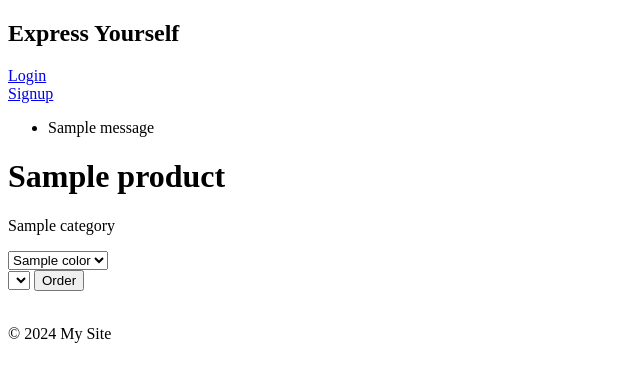
After one commit to hmmessai/ExpressYourself, a Django app: page /order/1/1/ in a window 1280 px wide. The commit adds this page. Shown: the top 382 px of the page, without its empty margins (0-640 px from the left). Run offline with Django 5.2, Linux system fonts and the light colour scheme; tables that the repository leaves empty hold one stand-in row (values such as "Sample post"); one stand-in notice (Sample message) is shown; lists and menus that the app fills with data are empty.

Commit message:
Added Ordering and Cart functionality

```diff
--- a/store/models/product.py
+++ b/store/models/product.py
@@ -27,7 +27,7 @@ class Product(models.Model):
     name = models.CharField(max_length=50, null=False)
     description = models.TextField(blank=True, null=True)
     price = models.DecimalField(max_digits=10, default=0.00, decimal_places=2, null=False)
-    category = models.ForeignKey(Category, on_delete=models.CASCADE, null=False)
+    category = models.ForeignKey(Category, on_delete=models.CASCADE, null=False, related_name='products')
     available_colors = models.ManyToManyField(Color, related_name='using_products')
     rating = models.IntegerField(choices=RATINGS, null=True)
     size = models.ManyToManyField(Size, blank=True)
--- /dev/null
+++ b/store/templates/store/order.html
@@ -0,0 +1,24 @@
+{% extends 'base.html' %}
+{% block title %}
+Order
+{% endblock %}
+
+{% block content %}
+<h1>{{product.name}}</h1>
+<p>{{product.category.name}}</p>
+<form method="POST" action="{% url 'order' product.id user.id %}">
+    {% csrf_token %}
+    <select name="color" >
+        {% for color in product.available_colors.all %}
+            <option value="{{color}}">{{ color }}</option>
+        {% endfor %}
+    </select>
+    <br>
+    <select name="size" id="">
+        {% for size in product.size.all %}
+            <option value="{{ size }}">{{size}}</option>
+        {% endfor %}
+    </select>
+    <button type="submit">Order</button>
+</form>
+{% endblock %}
--- a/store/templates/store/signup.html
+++ b/store/templates/store/signup.html
@@ -13,6 +13,8 @@
         <input type="text" id="username" name="username" required><br>
         <label for="email">Email:</label>
         <input type="email" id="email" name="email" required><br>
+        <label for="phone_number">Phone Number:</label>
+        <input type="number" id="phone_number" name="phone_number" required><br>
         <label for="password1">Password:</label>
         <input type="password" id="password1" name="password1" required><br>
         <label for="password2">Confirm Password:</label>
--- a/store/urls.py
+++ b/store/urls.py
@@ -1,5 +1,5 @@
 from django.urls import path
-from .views import views
+from .views import views, order_views
 
 urlpatterns = [
     path('', views.index, name='index'),
@@ -7,5 +7,9 @@ urlpatterns = [
     path('login/', views.login_view, name='login'),
     path('signup/', views.signup_view, name="signup"),
     path('logout/', views.logout_view, name='logout'),
-    path('home/', views.home, name='home')
+    path('home/', views.home, name='home'),
+    path('order/<int:product_id>/<int:user_id>/', order_views.order, name='order'),
+    path('add-to-cart/<int:product_id>/', order_views.add_to_cart, name="add_to_cart"),
+    path('view-cart/', order_views.view_cart, name="view_cart"),
+    path('checkout/', order_views.checkout, name="checkout"),
 ]
--- /dev/null
+++ b/store/views/order_views.py
@@ -0,0 +1,60 @@
+from django.shortcuts import render, get_object_or_404, redirect
+from django.contrib.auth import authenticate, login, logout
+from django.contrib.auth.decorators import login_required
+from django.http import HttpResponse
+from django.contrib import messages
+import json
+from ..models.users import CustomerProfile, SellerProfile, CustomUser
+from ..models.product import Product, Color, Size
+from ..models.order import Order, Cart
+
+
+def order(request, product_id, user_id):
+    product = Product.objects.get(id=product_id)
+    user = CustomUser.objects.get(id=user_id)
+    if request.method == 'POST':
+        color_name = request.POST['color']
+        size_name = request.POST['size']
+
+        color = Color.objects.get(name=color_name)
+        size = Size.objects.get(name=size_name)
+
+        order = Order.objects.create(user=user, product=product, color=color, size=size)
+        order.save()
+        return redirect('home')
+    return render(request, 'store/order.html', {'product': product})
+
+
+def add_to_cart(request, product_id):
+    product = Product.objects.get(id=product_id)
+    user = request.user
+    if request.method == 'POST':
+        try:
+            cart, created = Cart.objects.get_or_create(user=user)
+            if cart.orders.filter(product=product).exists():
+                raise Exception("Order already added to cart")
+            order = Order.objects.create(user=user, product=product)
+            cart.orders.add(order)
+            messages.success(request, f"Successfully added to cart")
+        except Exception as e:
+            messages.error(request, f"Error Occured: {e}")
+        return redirect('home')
+    return redirect('home')
+
+def view_cart(request):
+    user = request.user
+
+    cart = get_object_or_404(Cart, user=user)
+
+    return render(request, 'store/cart.html', {'cart': cart})
+
+def checkout(request):
+    selected_orders = request.POST.getlist('orders')
+    orders = []
+
+    for order in selected_orders:
+        orders.append(Order.objects.get(id=order))
+
+    print(orders)
+
+    return redirect('view_cart')
--- a/templates/base.html
+++ b/templates/base.html
@@ -18,7 +18,16 @@
                 {% csrf_token %}
                 <button>Logout</button>
             </form>
-            <a href="{% url 'view_profile' %}">View Profile</a>
+            {% url 'view_profile' as view_profile %}
+            {% if request.path == view_profile %}
+                <a href="{% url 'home' %}">Home</a>
+            {% elif request.path == home %}
+                <a href="{% url 'view_profile' %}">View Profile</a>
+            {% else %}
+                <a href="{% url 'home' %}">Home</a><br>
+                <a href="{% url 'view_profile' %}">View Profile</a>
+            {% endif %}
+                <br><a href="{% url 'view_cart' %}">View Cart</a>
             {% else %}
             <a href="{% url 'login' %}" class="button">Login</a><br>
             <a href="{% url 'signup' %}" class="button">Signup</a>
@@ -26,6 +35,13 @@
         </nav>
     </header>
     <main>
+        {% if messages %}
+            <ul class="messages">
+                {% for message in messages %}
+                    <li{% if message.tags %} class="{{ message.tags }}"{% endif %}>{{ message }}</li>
+                {% endfor %}
+            </ul>
+        {% endif %}
         {% block content %}
 
 
@@ -35,5 +51,7 @@
     <footer>
         <p>&copy; 2024 My Site</p>
 </footer>
+{% block scripts %}
+{% endblock %}
 </body>
 </html>
```
Also changed, not shown: store/templates/store/cart.html (added, +14 -0 lines), store/templates/store/home.html (+45 -5 lines), store/views/views.py (+28 -4 lines), store/migrations/0022_alter_product_category.py (added).
